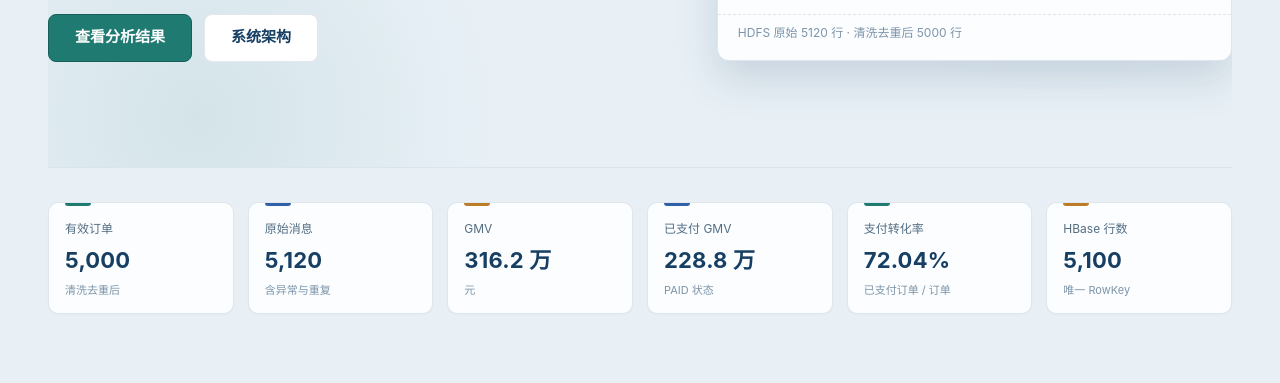
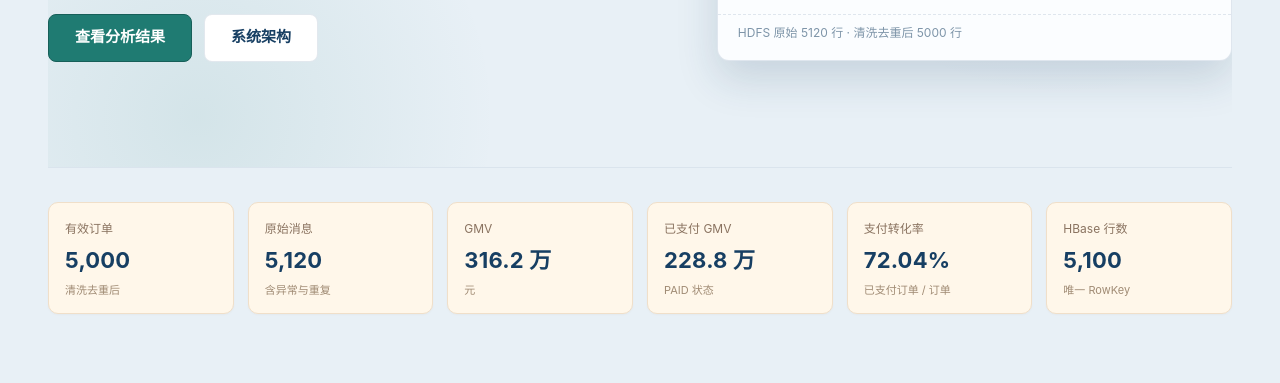
Before and after one commit to frank-tan-cod/ecommerce-order-dashboard, a plain HTML site: page index.html in a window 1280 px wide. Shown: the part 404-787 px from the top of the page. Drawn offline with Linux system fonts and the light colour scheme.

Commit message:
Use warm solid KPI cards without top accent

```diff
--- a/assets/style.css
+++ b/assets/style.css
@@ -279,33 +279,25 @@ main {
   margin: 34px 0 8px;
 }
 .kpi {
-  position: relative;
-  background: var(--surface);
-  border: 1px solid var(--line);
+  background: #fff7ea;
+  border: 1px solid #f0dfc9;
   border-radius: 10px;
   padding: 16px 16px 14px;
   display: flex;
   flex-direction: column;
   gap: 3px;
-  box-shadow: 0 1px 2px rgba(27, 64, 96, .03);
-  transition: transform .18s ease, box-shadow .18s ease, border-color .18s ease;
+  box-shadow: 0 1px 2px rgba(120, 86, 44, .04);
+  transition: transform .18s ease, box-shadow .18s ease, border-color .18s ease, background-color .18s ease;
 }
-.kpi::before {
-  content: "";
-  position: absolute;
-  top: 0;
-  left: 16px;
-  width: 26px;
-  height: 3px;
-  border-radius: 0 0 3px 3px;
-  background: var(--teal);
+.kpi:hover {
+  transform: translateY(-2px);
+  background: #fff2dd;
+  border-color: #e6cfae;
+  box-shadow: 0 8px 22px rgba(120, 86, 44, .10);
 }
-.kpi:nth-child(2n)::before { background: var(--cobalt); }
-.kpi:nth-child(3n)::before { background: var(--amber); }
-.kpi:hover { transform: translateY(-2px); border-color: rgba(49, 93, 133, .28); box-shadow: var(--card-shadow); }
-.kpi span { color: var(--muted); font-size: 12px; }
+.kpi span { color: #8a7360; font-size: 12px; }
 .kpi strong { color: var(--navy); font-size: 22px; letter-spacing: .2px; }
-.kpi em { color: var(--faint); font-size: 11px; font-style: normal; }
+.kpi em { color: #a08b74; font-size: 11px; font-style: normal; }
 
 /* ---------- 区块 ---------- */
 .section { margin: 72px 0 0; scroll-margin-top: calc(var(--shell-nav) + 18px); }
```
